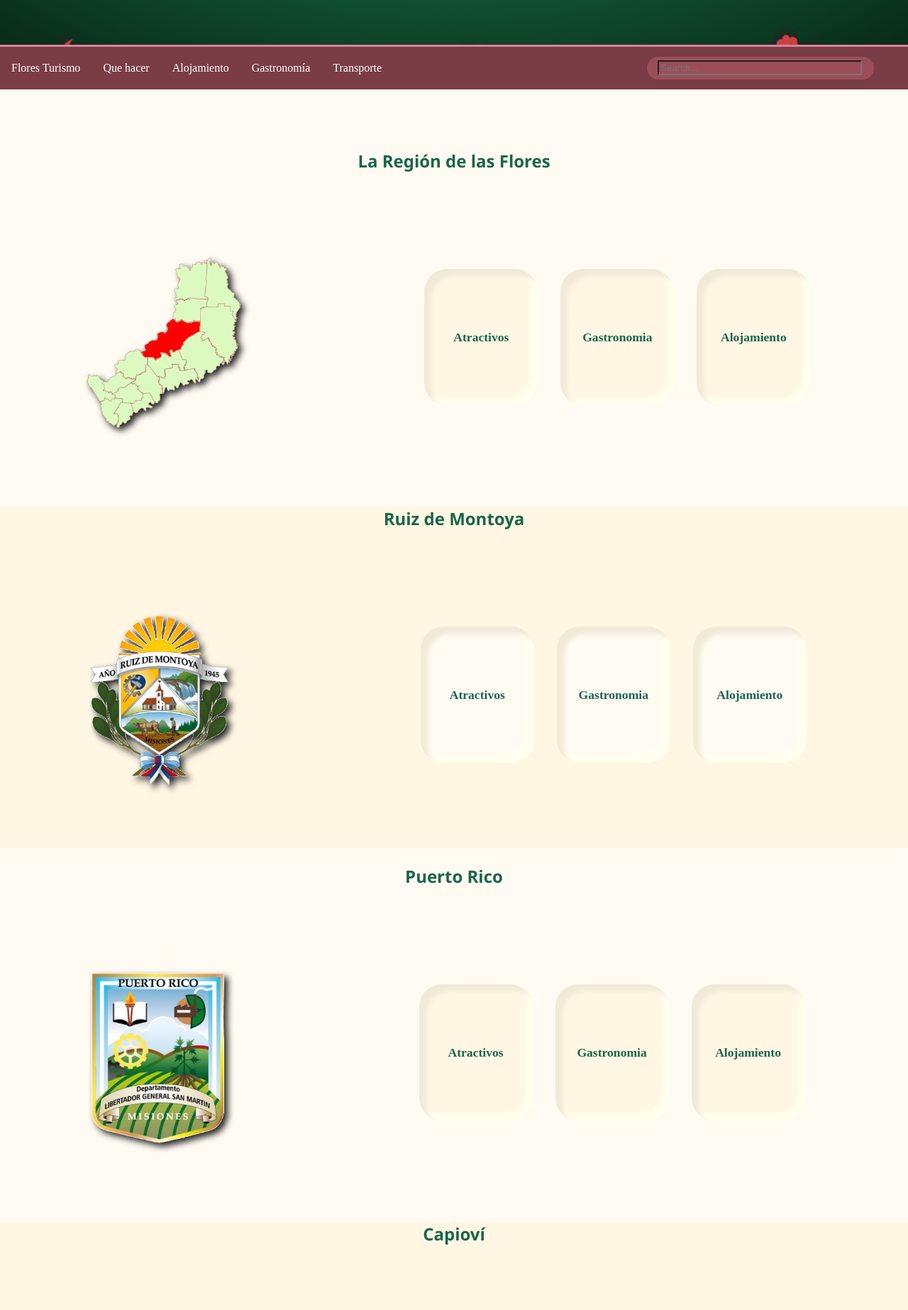
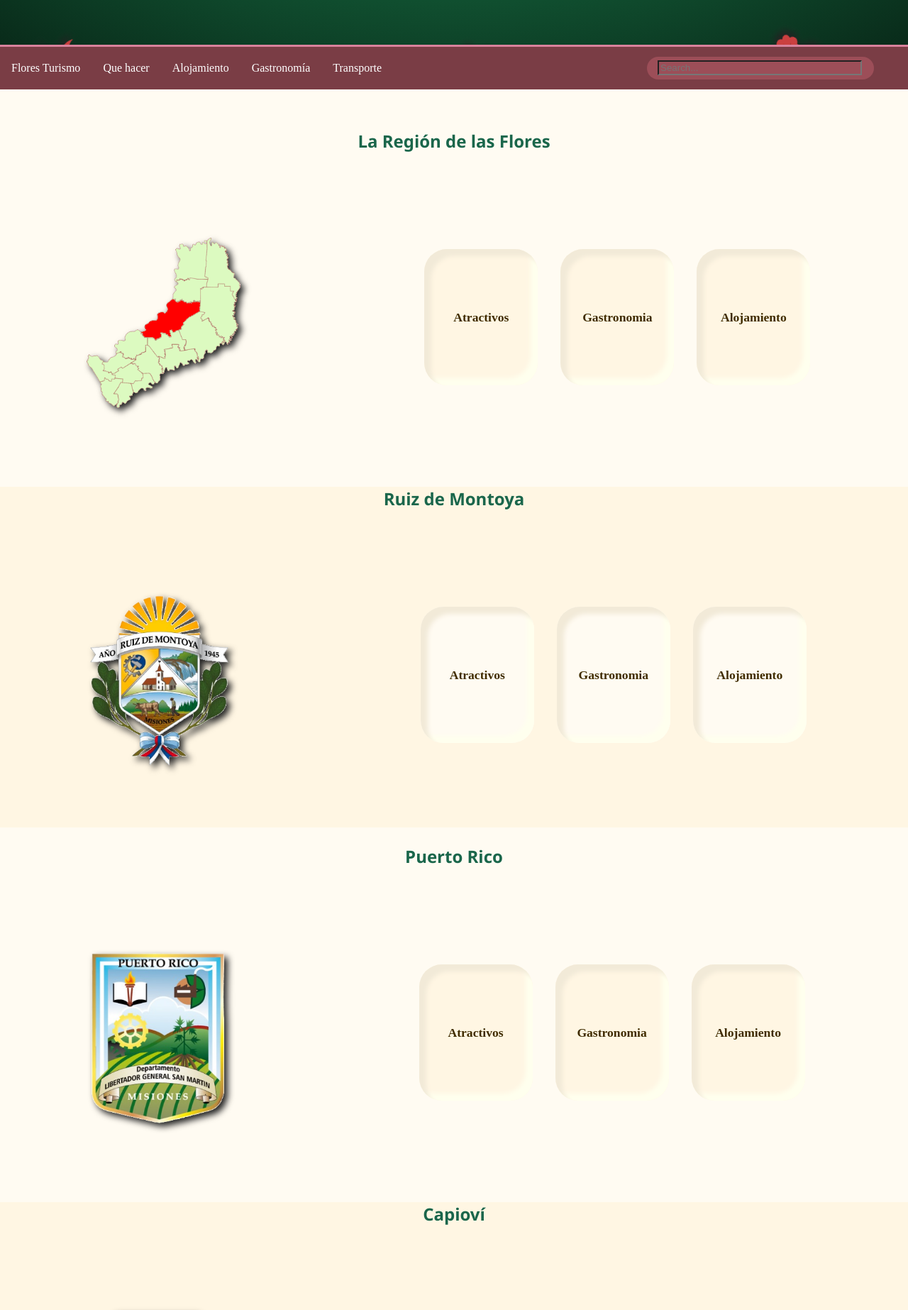
Before and after one commit to Lautron/Flores-Turismo, a Flask app: page / in a window 1280 px wide. Shown: the part 609-2455 px from the top of the page at 71% size. Run offline with Flask 2, Linux system fonts and the light colour scheme; style sheets or scripts are compiled from the project's sources.

Commit message:
Lowered <main> top padding

```diff
--- a/flores_digital/static/css/index.scss
+++ b/flores_digital/static/css/index.scss
@@ -2,7 +2,7 @@
 @import "colors";
 
 main {
-    padding-top: 3.75rem;
+    padding-top: 2rem;
     background-color: $my-white;
 }
 
@@ -182,7 +182,7 @@ main {
     text-align: center;
     margin: 1rem;
     border-radius: 2rem;
-    color: $my-dgreen;
+    color: $my-white-dark;
     box-shadow: inset 10px 10px 6px #f2ead8,
                 inset -10px -10px 6px #ffffee;
     &:hover{
```
